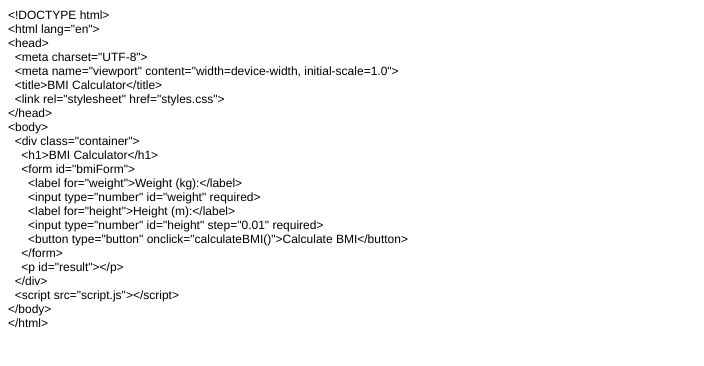
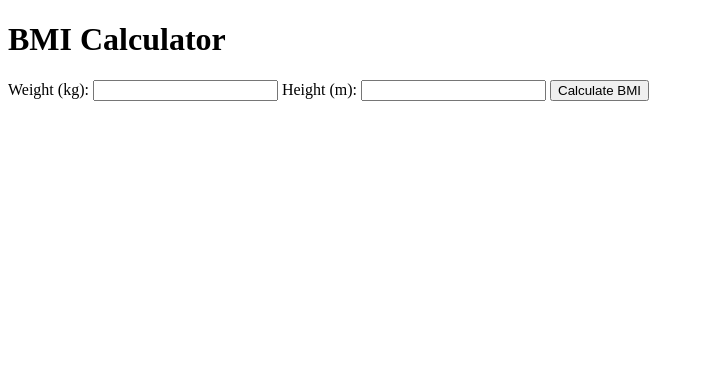
Before and after one commit to anthonygutierrez03/BMI-Calculator, a plain HTML site: page index.html in a window 1280 px wide. Shown: the whole page, without its empty margins (0-704 px from the left). Drawn offline with Linux system fonts and the light colour scheme.

Commit message:
Update index.html

```diff
--- a/index.html
+++ b/index.html
@@ -1,38 +1,23 @@
-<!DOCTYPE html PUBLIC "-//W3C//DTD HTML 4.01//EN" "http://www.w3.org/TR/html4/strict.dtd">
-<html>
+<!DOCTYPE html>
+<html lang="en">
 <head>
-  <meta http-equiv="Content-Type" content="text/html; charset=utf-8">
-  <meta http-equiv="Content-Style-Type" content="text/css">
-  <title></title>
-  <meta name="Generator" content="Cocoa HTML Writer">
-  <meta name="CocoaVersion" content="2575.2">
-  <style type="text/css">
-    p.p1 {margin: 0.0px 0.0px 0.0px 0.0px; font: 12.0px Helvetica}
-  </style>
+  <meta charset="UTF-8">
+  <meta name="viewport" content="width=device-width, initial-scale=1.0">
+  <title>BMI Calculator</title>
+  <link rel="stylesheet" href="styles.css">
 </head>
 <body>
-<p class="p1">&lt;!DOCTYPE html&gt;</p>
-<p class="p1">&lt;html lang="en"&gt;</p>
-<p class="p1">&lt;head&gt;</p>
-<p class="p1"><span class="Apple-converted-space">  </span>&lt;meta charset="UTF-8"&gt;</p>
-<p class="p1"><span class="Apple-converted-space">  </span>&lt;meta name="viewport" content="width=device-width, initial-scale=1.0"&gt;</p>
-<p class="p1"><span class="Apple-converted-space">  </span>&lt;title&gt;BMI Calculator&lt;/title&gt;</p>
-<p class="p1"><span class="Apple-converted-space">  </span>&lt;link rel="stylesheet" href="styles.css"&gt;</p>
-<p class="p1">&lt;/head&gt;</p>
-<p class="p1">&lt;body&gt;</p>
-<p class="p1"><span class="Apple-converted-space">  </span>&lt;div class="container"&gt;</p>
-<p class="p1"><span class="Apple-converted-space">    </span>&lt;h1&gt;BMI Calculator&lt;/h1&gt;</p>
-<p class="p1"><span class="Apple-converted-space">    </span>&lt;form id="bmiForm"&gt;</p>
-<p class="p1"><span class="Apple-converted-space">      </span>&lt;label for="weight"&gt;Weight (kg):&lt;/label&gt;</p>
-<p class="p1"><span class="Apple-converted-space">      </span>&lt;input type="number" id="weight" required&gt;</p>
-<p class="p1"><span class="Apple-converted-space">      </span>&lt;label for="height"&gt;Height (m):&lt;/label&gt;</p>
-<p class="p1"><span class="Apple-converted-space">      </span>&lt;input type="number" id="height" step="0.01" required&gt;</p>
-<p class="p1"><span class="Apple-converted-space">      </span>&lt;button type="button" onclick="calculateBMI()"&gt;Calculate BMI&lt;/button&gt;</p>
-<p class="p1"><span class="Apple-converted-space">    </span>&lt;/form&gt;</p>
-<p class="p1"><span class="Apple-converted-space">    </span>&lt;p id="result"&gt;&lt;/p&gt;</p>
-<p class="p1"><span class="Apple-converted-space">  </span>&lt;/div&gt;</p>
-<p class="p1"><span class="Apple-converted-space">  </span>&lt;script src="script.js"&gt;&lt;/script&gt;</p>
-<p class="p1">&lt;/body&gt;</p>
-<p class="p1">&lt;/html&gt;</p>
+  <div class="container">
+    <h1>BMI Calculator</h1>
+    <form id="bmiForm">
+      <label for="weight">Weight (kg):</label>
+      <input type="number" id="weight" required>
+      <label for="height">Height (m):</label>
+      <input type="number" id="height" step="0.01" required>
+      <button type="button" onclick="calculateBMI()">Calculate BMI</button>
+    </form>
+    <p id="result"></p>
+  </div>
+  <script src="script.js"></script>
 </body>
 </html>
```
